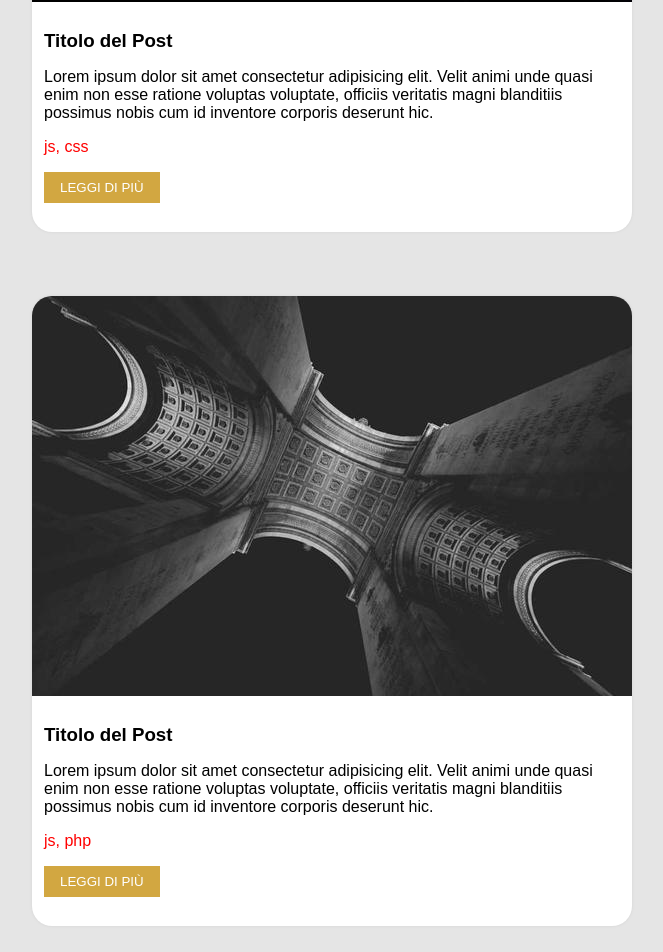
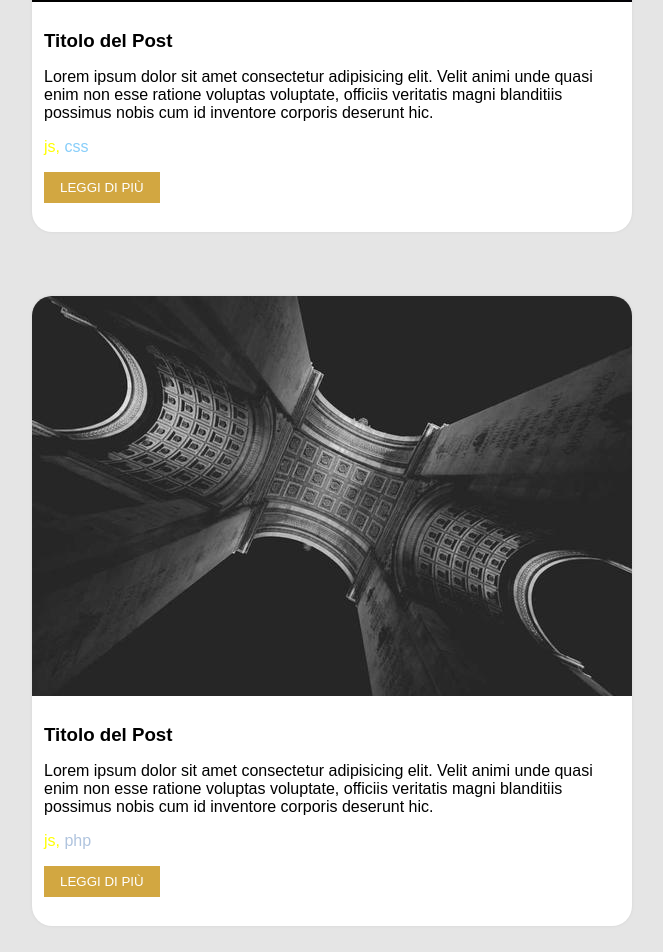
Before and after one commit to JacopoTrincanato/react-props, a React (Vite) app: page / in a window 1280 px wide. Shown: the part 1200-2152 px from the top of the page, without its empty margins (308-971 px from the left). Built offline with nearby package versions, Linux system fonts and the light colour scheme.

Commit message:
fix tag color bug

```diff
--- a/src/components/card/Card.jsx
+++ b/src/components/card/Card.jsx
@@ -21,7 +21,7 @@ export default function Card({ post }) {
 
                     <p className={style.mt1}>
                         {post.tags && post.tags.map((tag, index) => (
-                            <span className={style.coloredTag} key={index}>
+                            <span className={style[tag]} key={index}>
                                 {tag}{index < post.tags.length - 1 ? ', ' : ''}
                             </span>
 
--- a/src/components/card/Card.module.css
+++ b/src/components/card/Card.module.css
@@ -36,6 +36,18 @@
     margin-top: 1rem;
 }
 
-.coloredTag {
+.html {
     color: red;
 }
+
+.css {
+    color: lightskyblue;
+}
+
+.js {
+    color: yellow;
+}
+
+.php {
+    color: lightsteelblue;
+}
```
